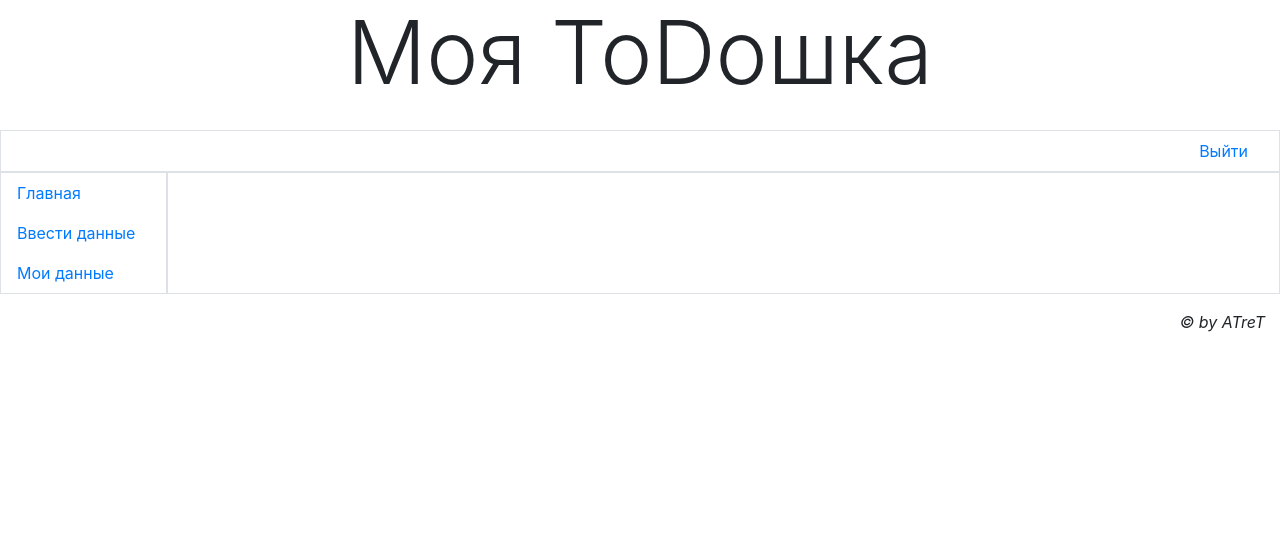
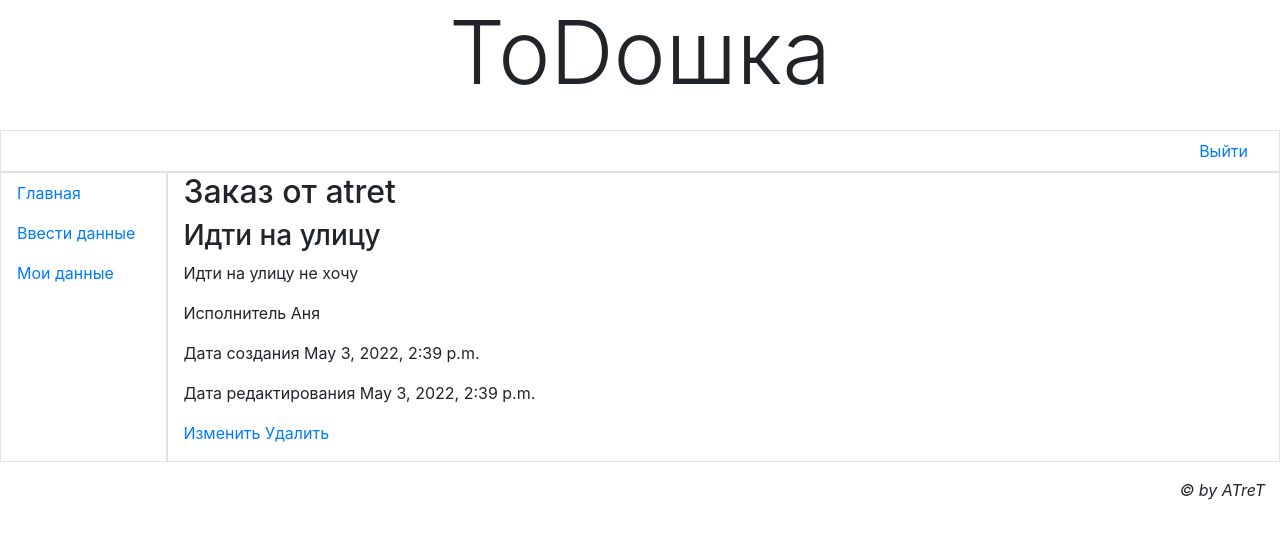
Before and after one commit to ATreTCM/Todo-, a Django app: page /dashboard/3 in a window 1280 px wide. Shown: the top 539 px of the page. Run offline with Django 4.2, Linux system fonts and the light colour scheme; a user stored in the database is signed in; data comes from the database, SQL or seed files in the repository; both versions use the stored data as it was after the commit; some libraries are stand-ins or nearby versions.

Commit message:
templates 1

```diff
--- a/account/templates/base.html
+++ b/account/templates/base.html
@@ -14,7 +14,7 @@
     </head>
     <body class="container-fluid">
         <header class="mb-4">
-            <h1 class="display-2 text-center">Моя ToDoшка</h1>
+            <h1 class="display-2 text-center">ToDoшка</h1>
         </header>
         <div class="row">
             <ul class="col nav justify-content-end border">
--- a/dashboard/forms.py
+++ b/dashboard/forms.py
@@ -8,4 +8,5 @@ class TasksForm(ModelForm):
         fields = ['header',
                   'content',
                   'slave',
+                  #'photo',
                   ]
--- a/dashboard/models.py
+++ b/dashboard/models.py
@@ -8,8 +8,8 @@ class TodoDb(models.Model):
     header = models.CharField(max_length=100)
     content = models.TextField(max_length=500)
     slave = models.CharField(max_length=100)
-    date_add = models.DateField(auto_now_add=True)
-    date_update = models.DateField(auto_now=True)
+    date_add = models.DateTimeField(auto_now_add=True)
+    date_update = models.DateTimeField(auto_now=True)
     photo = models.ImageField()
 
     def get_absolute_url(self):
--- a/dashboard/templates/dashboard/details.html
+++ b/dashboard/templates/dashboard/details.html
@@ -1 +1,16 @@
 {% extends "base.html" %}
+
+{% block title %}{{ detail_content.author }}{% endblock %}
+{% block content %}
+    <h2>Заказ от {{ detail_content.author }}</h2>
+    <div class="date" >
+        <h3>{{ detail_content.header }}</h3>
+        <p>{{ detail_content.content }}</p>
+        <p>Исполнитель {{ detail_content.slave }}</p>
+        <p>{{ detail_content.photo }}</p>
+        <p>Дата создания {{ detail_content.date_add }}</p>
+        <p>Дата редактирования {{ detail_content.date_update }} {{ detail_content.photo }}</p>
+        <p> <a href='{% url "dashboard:update" detail_content.pk %}'>Изменить</a>
+        <a href='{% url "dashboard:pay_delete" detail_content.pk %}'>Удалить</a></p>
+    </div>
+{% endblock %}
```
Also changed, not shown: dashboard/templates/dashboard/list.html (+11 -0 lines), dashboard/templates/dashboard/update.html (+8 -0 lines), dashboard/migrations/0002_alter_tododb_date_add_alter_tododb_date_update.py (added), db.sqlite3.
